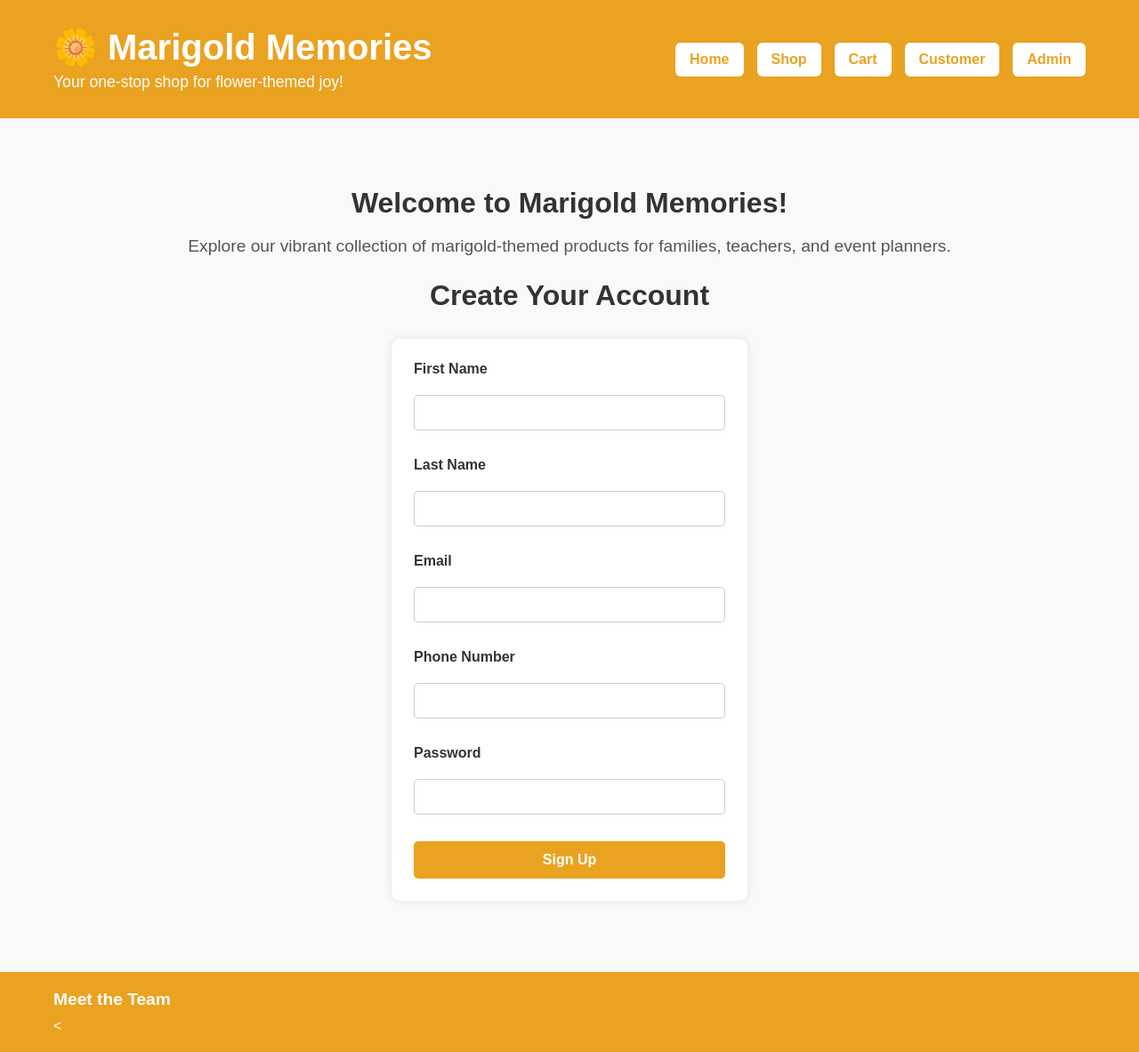
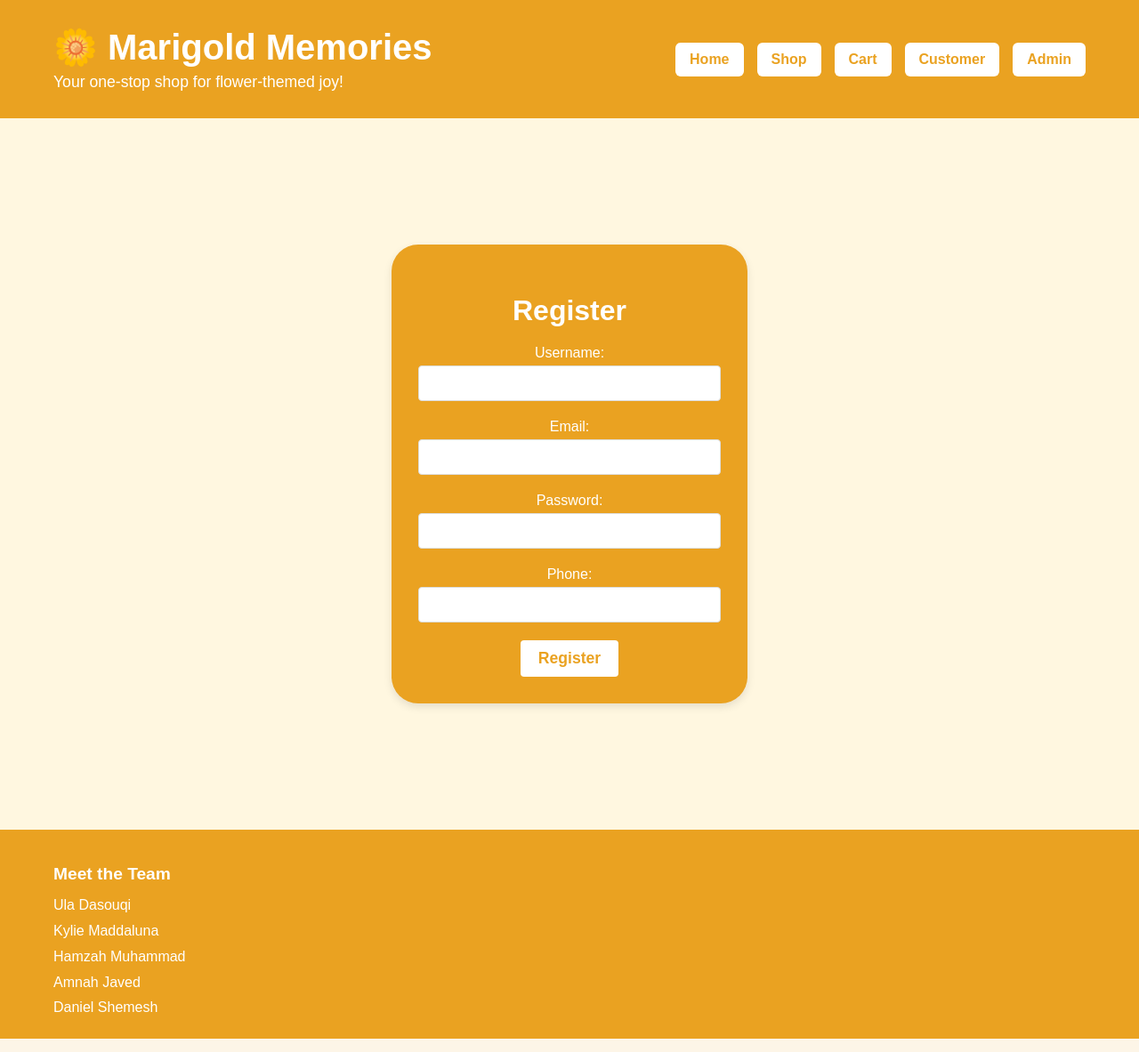
Before and after one commit to HamzahJoestar/Database_Systems_Project, a PHP site: page /register.php in a window 1280 px wide. Shown: the whole page at 89% size. Run offline with PHP 8.4, Linux system fonts and the light colour scheme.

Commit message:
worked on the login.php, made process_login.php, and worked on some styling

```diff
--- a/index.php
+++ b/index.php
@@ -44,6 +44,7 @@
         <h2>Welcome to Marigold Memories!</h2>
         <p>Explore our vibrant collection of marigold-themed products for families, teachers, and event planners.</p>
     </div>
+
 </main>
 
 <footer>
--- /dev/null
+++ b/register.css
@@ -0,0 +1,74 @@
+body {
+    font-family: Arial, sans-serif;
+    margin: 0;
+    padding: 0;
+    background-color: #fff7e0;
+}
+
+.login-page {
+    display: flex;
+    justify-content: center;
+    align-items: center;
+    min-height: 100vh;
+    background-color: #fff7e0;
+    padding: 20px;
+}
+
+.login-content {
+    background-color: #EAA221;
+    color: white;
+    padding: 30px;
+    border-radius: 30px;
+    box-shadow: 0 4px 10px rgba(0, 0, 0, 0.1);
+    width: 100%;
+    max-width: 400px;
+    text-align: center;
+}
+
+h2 {
+    margin-bottom: 20px;
+    font-size: 2rem;
+}
+
+form {
+    display: flex;
+    flex-direction: column;
+    align-items: center;
+}
+
+label {
+    font-size: 1rem;
+    margin-bottom: 5px;
+    color: white;
+}
+
+input[type="text"],
+input[type="email"],
+input[type="password"],
+input[type="tel"] {
+    padding: 10px;
+    margin-bottom: 20px;
+    width: 100%;
+    border: 1px solid #ddd;
+    border-radius: 4px;
+    font-size: 1rem;
+    background-color: white;
+    color: #333;
+}
+
+button {
+    background-color: #fff;
+    color: #EAA221;
+    border: none;
+    padding: 10px 20px;
+    font-size: 1.1rem;
+    font-weight: bold;
+    border-radius: 4px;
+    cursor: pointer;
+    transition: background-color 0.3s ease;
+}
+
+button:hover {
+    background-color: #ddd;
+    color: white;
+}
--- a/register.php
+++ b/register.php
@@ -2,42 +2,13 @@
 <html lang="en">
 <head>
     <meta charset="UTF-8">
-    <title>Marigold Memories - Home</title>
+    <title>Marigold Memories - Register</title>
     <link rel="stylesheet" href="style.css">
-    <style>
-        .form {
-            max-width: 400px;
-            margin: 30px auto;
-            background: white;
-            padding: 25px;
-            border-radius: 10px;
-            box-shadow: 0 0 10px rgba(0,0,0,0.1);
-        }
-        .form label {
-            display: block;
-            margin-bottom: 5px;
-            font-weight: bold;
-        }
-        .form input {
-            width: 100%;
-            padding: 10px;
-            margin-bottom: 15px;
-            border-radius: 5px;
-            border: 1px solid #ccc;
-        }
-        .form button {
-            width: 100%;
-            padding: 10px;
-            background-color: #ffa500;
-            border: none;
-            color: white;
-            font-weight: bold;
-            border-radius: 5px;
-        }
-    </style>
+    <link rel="stylesheet" href="register.css">
 </head>
 <body>
 
+    <!-- Header Section -->
     <header>
         <div class="container header-content">
             <div class="title-section">
@@ -50,16 +21,14 @@
                 <a href="shop.php"><button>Shop</button></a>
                 <a href="cart.php"><button>Cart</button></a>
 
-            <!-- Customer dropdown (Sign In + Sign Up) -->
                 <div class="dropdown">
                     <button class="dropbtn">Customer</button>
                     <div class="dropdown-content">
                         <a href="login.php">Sign In</a>
-                    <a href="#register">Sign Up</a>
+                        <a href="register.php">Sign Up</a>
                     </div>
                 </div>
 
-            <!-- Admin dropdown (Sign In only) -->
                 <div class="dropdown">
                     <button class="dropbtn">Admin</button>
                     <div class="dropdown-content">
@@ -70,39 +39,39 @@
         </div>
     </header>
 
-<!-- ✅ Main Content Section -->
-<main class="home-page">
-    <div class="content">
-        <h2>Welcome to Marigold Memories!</h2>
-        <p>Explore our vibrant collection of marigold-themed products for families, teachers, and event planners.</p>
+<div class="login-page">
+  <div class="login-content">
+    <h2>Register</h2>
+    <form action="process_register" method="POST">
+      <label for="username">Username:</label>
+      <input type="text" id="username" name="username">
 
-        <!-- ✅ Registration Form -->
-        <section class="form-section" id="register">
-            <h2>Create Your Account</h2>
-            <form action="process_register.php" method="POST" class="form">
-                <label for="first_name">First Name</label>
-                <input type="text" name="first_name" id="first_name" required />
+      <label for="email">Email:</label>
+      <input type="email" id="email" name="email">
 
-                <label for="last_name">Last Name</label>
-                <input type="text" name="last_name" id="last_name" required />
+      <label for="password">Password:</label>
+      <input type="password" id="password" name="password">
 
-                <label for="email">Email</label>
-                <input type="email" name="email" id="email" required />
+      <label for="phone">Phone:</label>
+      <input type="tel" id="phone" name="phone">
 
-                <label for="phone">Phone Number</label>
-                <input type="text" name="phone" id="phone" required />
-
-                <label for="password">Password</label>
-                <input type="password" name="password" id="password" required />
-
-                <button type="submit">Sign Up</button>
+      <button type="submit">Register</button>
     </form>
-        </section>
   </div>
-</main>
+</div>
 
     <!-- Footer -->
     <footer>
         <div class="footer-content">
-        <div class="footer-title">Meet the Team</div>
-        <
+            <p class="footer-title">Meet the Team</p>
+            <ul class="teammates-list">
+                <li>Ula Dasouqi</li>
+                <li>Kylie Maddaluna</li>
+                <li>Hamzah Muhammad</li>
+                <li>Amnah Javed</li>
+                <li>Daniel Shemesh</li>
+            </ul>
+        </div>
+    </footer>
+</body>
+</html>
--- a/style.css
+++ b/style.css
@@ -3,12 +3,18 @@
     box-sizing: border-box;
 }
 
-body {
+html, body {
+    height: 100%;
     margin: 0;
     padding: 0;
     font-family: Arial, sans-serif;
     background-color: #fff;
     color: #333;
+}
+body {
+    display: flex;
+    flex-direction: column;
+    min-height: 100vh;
 }
 
 /* CONTAINER */
@@ -110,6 +116,7 @@ header {
     text-align: center;
     padding: 50px 20px;
     background-color: #f9f9f9;
+    flex: 1;
 }
 
 .content h2 {
@@ -169,6 +176,7 @@ footer {
     background-color: #EAA221;
     color: white;
     padding: 20px 0;
+    justify-content: ;
 }
 
 .footer-content {
@@ -189,3 +197,19 @@ footer {
     margin: 0;
     line-height: 1.8;
 }
+input[type="email"], input[type="text"], input[type="password"] {
+    appearance: none;
+    -webkit-appearance: none;
+    -moz-appearance: none;
+    border: 1px solid #ccc;
+    padding: 10px;
+    width: 100%;
+    font-size: 16px;
+    border-radius: 5px;
+    outline: none;
+}
+
+input[type="email"]:focus, input[type="text"]:focus, input[type="password"]:focus {
+    border-color: #007bff;
+    box-shadow: 0 0 5px rgba(0, 123, 255, 0.5);
+}
```
Also changed, not shown: db_connect.php (+5 -4 lines), login.php (+15 -9 lines), process_login.php (added, +49 -0 lines), process_register.php (+5 -5 lines). Lines whose indentation alone changed are shown as unchanged.
